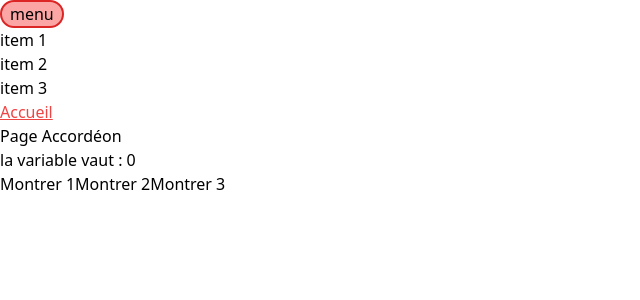
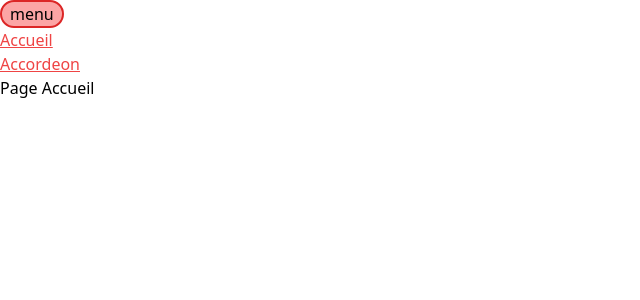
Before and after one commit to MMI-SAE-203/r213-2024-pracht-tp1-tasnimkbl, a Vue app: page / in a window 1280 px wide. Both pictures are taken after a click on the button "menu". Shown: the top 300 px of the page, without its empty margins (0-640 px from the left). Built offline with nearby package versions, Linux system fonts and the light colour scheme.

Commit message:
création page accordeon + html page accordeon

```diff
--- a/src/App.vue
+++ b/src/App.vue
@@ -20,20 +20,17 @@ onErrorCaptured((err, instance, info) => {
     enter-to-class="translate-x-0" leave-active-class="-translate-x-full">
     <nav v-show="menuIsOpen" id="mainNav">
       <ul>
-        <li><a href="#">item 1</a></li>
-        <li><a href="#">item 2</a></li>
-        <li><a href="#">item 3</a></li>
+        <li>
+          <RouterLink to="/" class="text-red-500 underline"> Accueil </RouterLink>
+        </li>
+        <li>
+          <RouterLink to="/accordeon" class="text-red-500 underline"> Accordeon </RouterLink>
+        </li>
       </ul>
     </nav>
   </Transition>
   <header>
-    <nav>
-      <ul>
-        <li>
-          <RouterLink to="/" class="text-red-500 underline"> Accueil </RouterLink>
-        </li>
-      </ul>
-    </nav>
+
   </header>
   <RouterView v-slot="{ Component }">
     <Suspense>
--- /dev/null
+++ b/src/pages/accordeon.vue
@@ -0,0 +1,16 @@
+<script setup lang="ts">
+import { ref } from 'vue';
+
+const maVar = ref(0)
+</script>
+
+<template>
+    <p>Page Accordéon</p>
+    <p>la variable vaut : {{ maVar }} </p>
+    <button @click="maVar = maVar === 1 ? 0 : 1">Montrer 1</button>
+    <h1 v-show="maVar === 1" class="text-2xl">Contenu de 1</h1>
+    <button @click="maVar = maVar === 2 ? 0 : 2">Montrer 2</button>
+    <h1 v-show="maVar === 2" class="text-2xl">Contenu de 2</h1>
+    <button @click="maVar = maVar === 3 ? 0 : 3">Montrer 3</button>
+    <h1 v-show="maVar === 3" class="text-2xl">Contenu de 3</h1>
+</template>
--- a/src/pages/index.vue
+++ b/src/pages/index.vue
@@ -1,16 +1,6 @@
 <script setup lang="ts">
-import { ref } from 'vue';
-
-const maVar = ref(0)
 </script>
 
 <template>
-  <p>Page Accordéon</p>
-  <p>la variable vaut : {{ maVar }} </p>
-  <button @click="maVar = maVar === 1 ? 0 : 1">Montrer 1</button>
-  <h1 v-show="maVar === 1" class="text-2xl">Contenu de 1</h1>
-  <button @click="maVar = maVar === 2 ? 0 : 2">Montrer 2</button>
-  <h1 v-show="maVar === 2" class="text-2xl">Contenu de 2</h1>
-  <button @click="maVar = maVar === 3 ? 0 : 3">Montrer 3</button>
-  <h1 v-show="maVar === 3" class="text-2xl">Contenu de 3</h1>
+  <p>Page Accueil</p>
 </template>
```
